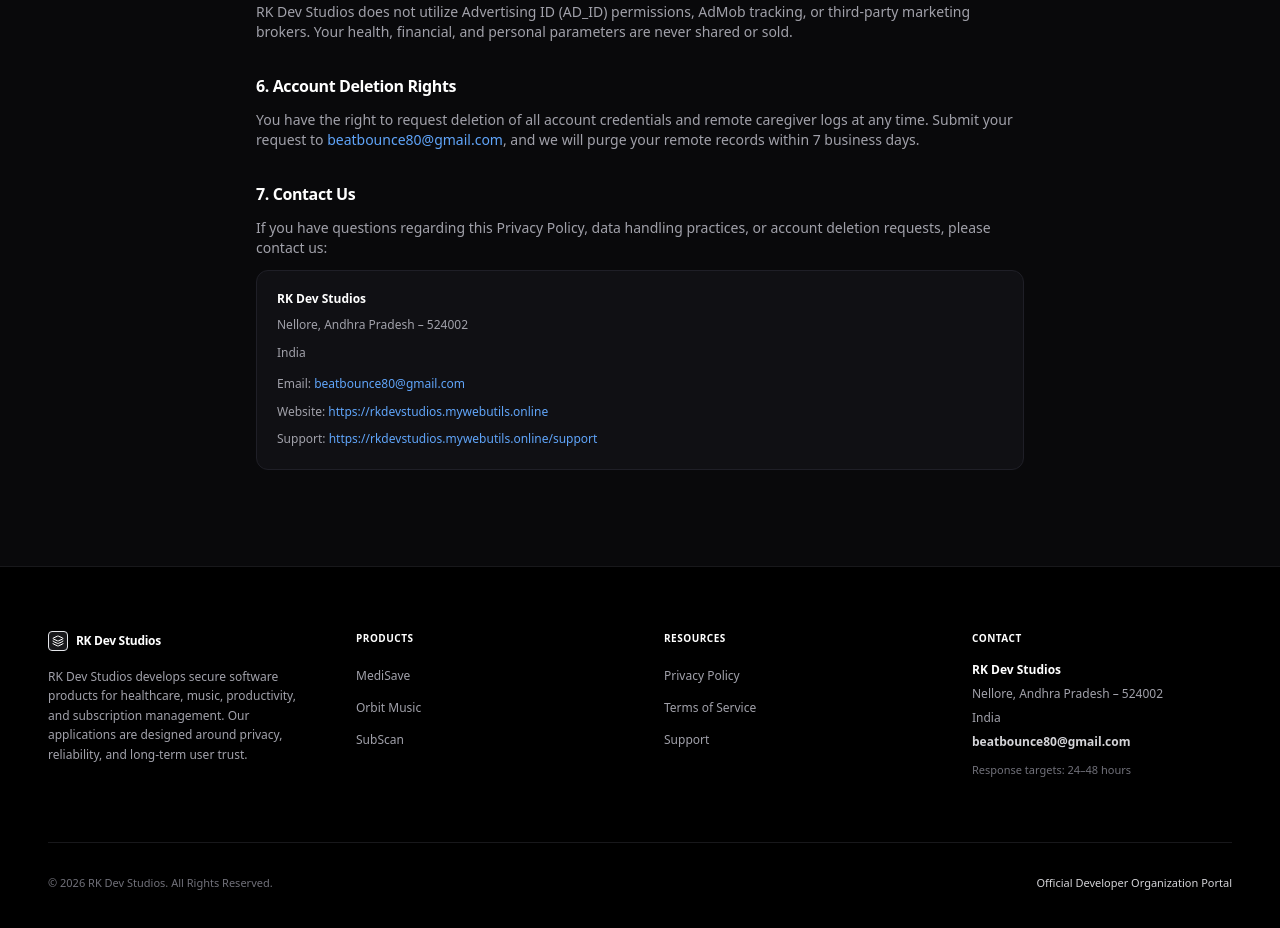
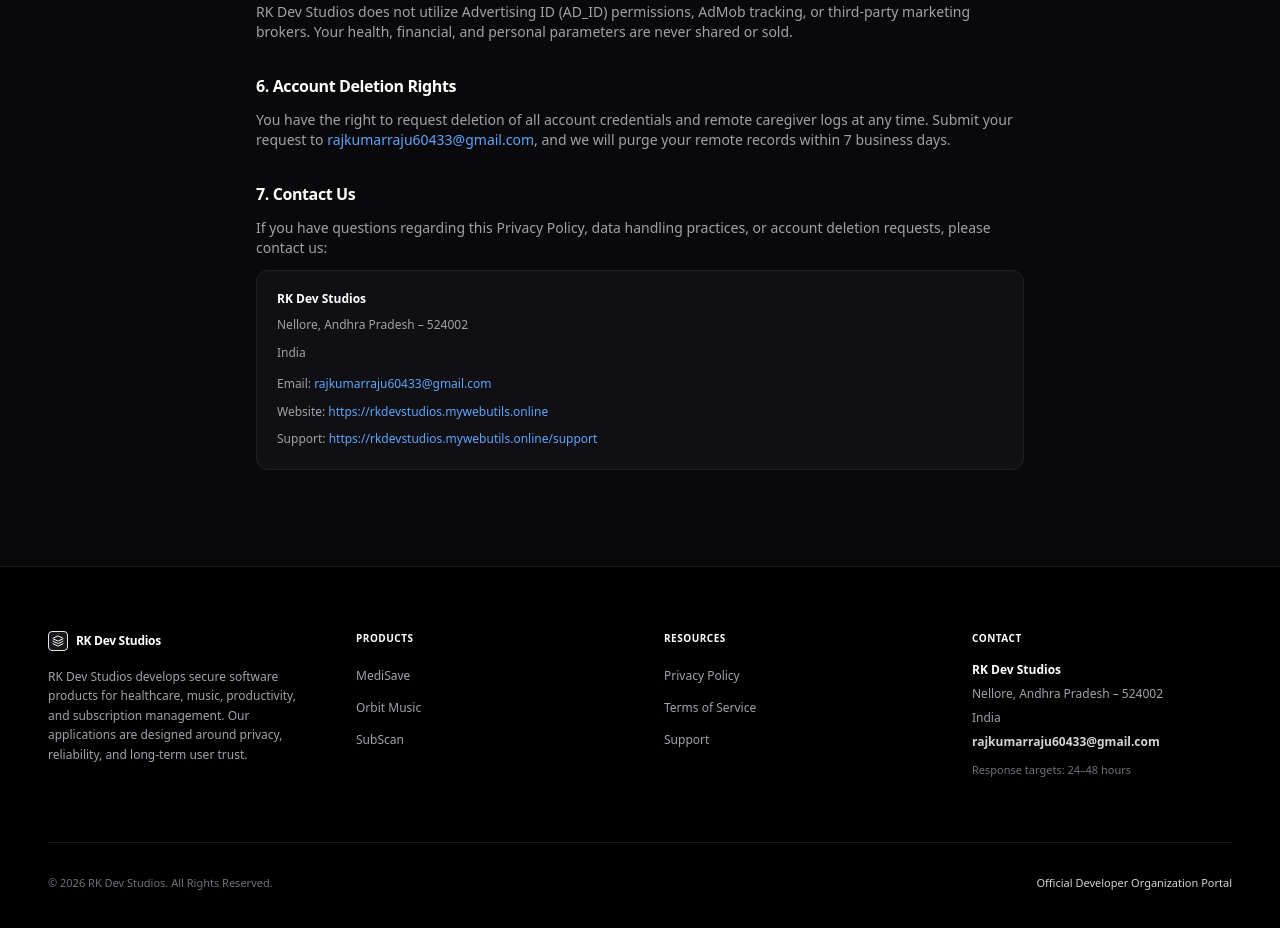
Before and after one commit to Rajkumarraju1/rkdevstudios-website-new, a Next.js app: page /privacy in a window 1280 px wide. Shown: the part 1880-2808 px from the top of the page. Built offline with nearby package versions, Linux system fonts and the light colour scheme.

Commit message:
Update contact email to rajkumarraju60433@gmail.com

```diff
--- a/src/app/about/page.tsx
+++ b/src/app/about/page.tsx
@@ -194,7 +194,7 @@
                 </div>
                 <div className="flex items-center justify-between border-b border-zinc-900 pb-2">
                   <span className="text-zinc-500">Contact Email</span>
-                  <a href="mailto:beatbounce80@gmail.com" className="text-blue-400 hover:text-blue-300 font-bold font-mono">beatbounce80@gmail.com</a>
+                  <a href="mailto:rajkumarraju60433@gmail.com" className="text-blue-400 hover:text-blue-300 font-bold font-mono">rajkumarraju60433@gmail.com</a>
                 </div>
                 <div className="flex items-center justify-between border-b border-zinc-900 pb-2">
                   <span className="text-zinc-500">Business Location</span>
--- a/src/app/privacy/page.tsx
+++ b/src/app/privacy/page.tsx
@@ -122,7 +122,7 @@
           <section className="space-y-3">
             <h2 className="text-base font-bold text-white tracking-tight">6. Account Deletion Rights</h2>
             <p>
-              You have the right to request deletion of all account credentials and remote caregiver logs at any time. Submit your request to <a href="mailto:beatbounce80@gmail.com" className="text-blue-400 hover:underline">beatbounce80@gmail.com</a>, and we will purge your remote records within 7 business days.
+              You have the right to request deletion of all account credentials and remote caregiver logs at any time. Submit your request to <a href="mailto:rajkumarraju60433@gmail.com" className="text-blue-400 hover:underline">rajkumarraju60433@gmail.com</a>, and we will purge your remote records within 7 business days.
             </p>
           </section>
 
@@ -135,7 +135,7 @@
               <p className="font-bold text-white text-xs mb-1">RK Dev Studios</p>
               <p>Nellore, Andhra Pradesh – 524002</p>
               <p>India</p>
-              <p className="pt-1">Email: <a href="mailto:beatbounce80@gmail.com" className="text-blue-400 hover:underline">beatbounce80@gmail.com</a></p>
+              <p className="pt-1">Email: <a href="mailto:rajkumarraju60433@gmail.com" className="text-blue-400 hover:underline">rajkumarraju60433@gmail.com</a></p>
               <p>Website: <a href="https://rkdevstudios.mywebutils.online" target="_blank" rel="noreferrer" className="text-blue-400 hover:underline">https://rkdevstudios.mywebutils.online</a></p>
               <p>Support: <a href="https://rkdevstudios.mywebutils.online/support" target="_blank" rel="noreferrer" className="text-blue-400 hover:underline">https://rkdevstudios.mywebutils.online/support</a></p>
             </div>
--- a/src/app/support/page.tsx
+++ b/src/app/support/page.tsx
@@ -36,7 +36,7 @@
     },
     {
       q: "How do I request account deletion or data deletion?",
-      a: "You can request account deletion inside the app settings, or by emailing beatbounce80@gmail.com. We purge all cloud sync and database records within 7 business days."
+      a: "You can request account deletion inside the app settings, or by emailing rajkumarraju60433@gmail.com. We purge all cloud sync and database records within 7 business days."
     }
   ];
 
@@ -72,8 +72,8 @@
                 <p>Nellore, Andhra Pradesh – 524002</p>
                 <p>India</p>
                 <p className="pt-1.5">
-                  Email: <a href="mailto:beatbounce80@gmail.com" className="font-semibold text-blue-400 hover:underline">
-                    beatbounce80@gmail.com
+                  Email: <a href="mailto:rajkumarraju60433@gmail.com" className="font-semibold text-blue-400 hover:underline">
+                    rajkumarraju60433@gmail.com
                   </a>
                 </p>
               </div>
--- a/src/app/terms/page.tsx
+++ b/src/app/terms/page.tsx
@@ -67,7 +67,7 @@
               <p className="font-bold text-white text-xs mb-1">RK Dev Studios</p>
               <p>Nellore, Andhra Pradesh – 524002</p>
               <p>India</p>
-              <p className="pt-1">Email: <a href="mailto:beatbounce80@gmail.com" className="text-blue-400 hover:underline">beatbounce80@gmail.com</a></p>
+              <p className="pt-1">Email: <a href="mailto:rajkumarraju60433@gmail.com" className="text-blue-400 hover:underline">rajkumarraju60433@gmail.com</a></p>
               <p>Website: <a href="https://rkdevstudios.mywebutils.online" target="_blank" rel="noreferrer" className="text-blue-400 hover:underline">https://rkdevstudios.mywebutils.online</a></p>
               <p>Support: <a href="https://rkdevstudios.mywebutils.online/support" target="_blank" rel="noreferrer" className="text-blue-400 hover:underline">https://rkdevstudios.mywebutils.online/support</a></p>
             </div>
--- a/src/components/Footer.tsx
+++ b/src/components/Footer.tsx
@@ -78,8 +78,8 @@
               <li>Nellore, Andhra Pradesh – 524002</li>
               <li>India</li>
               <li>
-                <a href="mailto:beatbounce80@gmail.com" className="font-semibold text-zinc-300 hover:text-white transition-colors block mt-1">
-                  beatbounce80@gmail.com
+                <a href="mailto:rajkumarraju60433@gmail.com" className="font-semibold text-zinc-300 hover:text-white transition-colors block mt-1">
+                  rajkumarraju60433@gmail.com
                 </a>
               </li>
               <li className="text-zinc-500 pt-1 text-[11px]">
--- a/src/components/Navbar.tsx
+++ b/src/components/Navbar.tsx
@@ -59,7 +59,7 @@
               </Link>
             ))}
             <a
-              href="mailto:beatbounce80@gmail.com"
+              href="mailto:rajkumarraju60433@gmail.com"
               className="inline-flex items-center justify-center px-4 py-2 rounded border border-zinc-800 bg-zinc-950 hover:bg-zinc-900 text-[10px] font-bold uppercase tracking-wider text-white transition-all"
             >
               Contact
@@ -94,7 +94,7 @@
           ))}
           <div className="pt-2">
             <a
-              href="mailto:beatbounce80@gmail.com"
+              href="mailto:rajkumarraju60433@gmail.com"
               onClick={() => setIsOpen(false)}
               className="w-full inline-flex items-center justify-center py-2.5 rounded border border-zinc-800 bg-zinc-950 text-xs font-bold uppercase tracking-wider text-white"
             >
```
